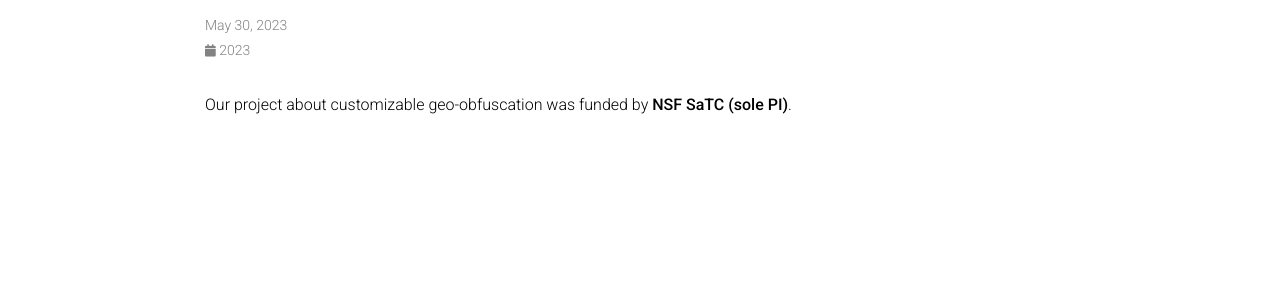
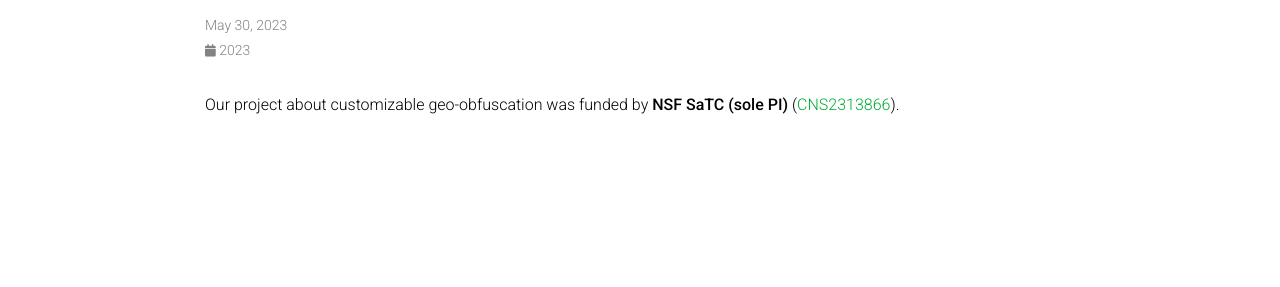
Before and after one commit to chenxiunt/chenxiunt.github.io, a Jekyll site: the page built from _news/announcement_202305301.md, in a window 1280 px wide. Shown: the part 146-433 px from the top of the page. Built offline with Jekyll 4.4.1, drawn with Linux system fonts in a browser that asks for light colours; comment, search, counter and statistics services are not loaded; a style sheet for code colours, icons or effects is not loaded.

Commit message:
Update announcement_202305301.md

```diff
--- a/_news/announcement_202305301.md
+++ b/_news/announcement_202305301.md
@@ -4,4 +4,4 @@ date: 2023-05-30 15:59:00-0400
 inline: true
 ---
 
-Our project about customizable geo-obfuscation was funded by **NSF SaTC (sole PI)**.
+Our project about customizable geo-obfuscation was funded by **NSF SaTC (sole PI)** ([CNS2313866](https://www.nsf.gov/awardsearch/showAward?AWD_ID=2313866&HistoricalAwards=false)).
```
